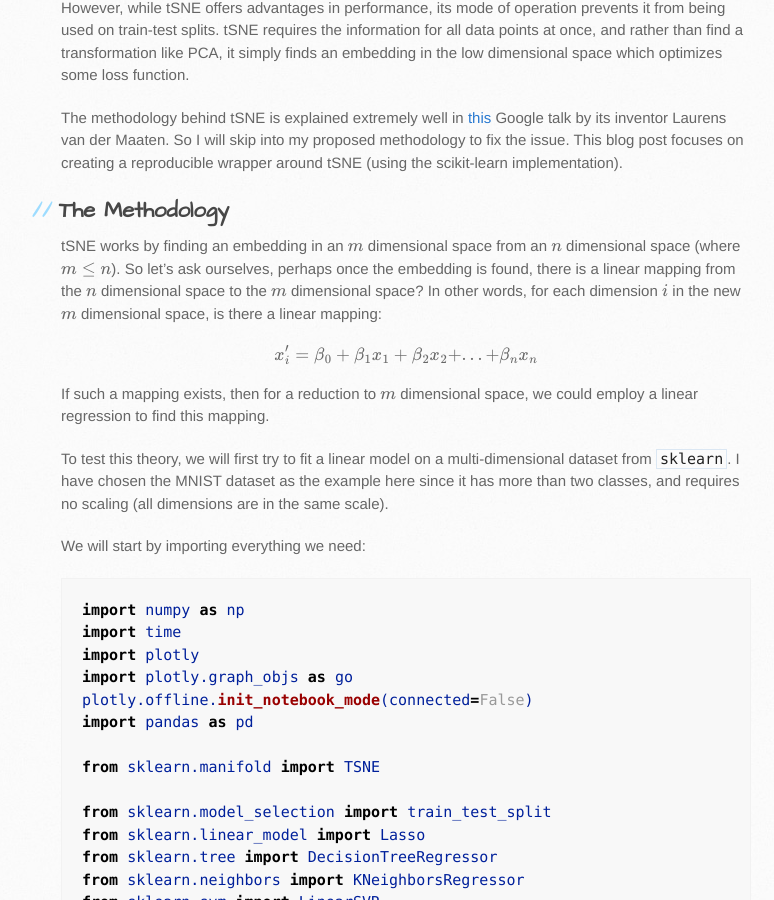
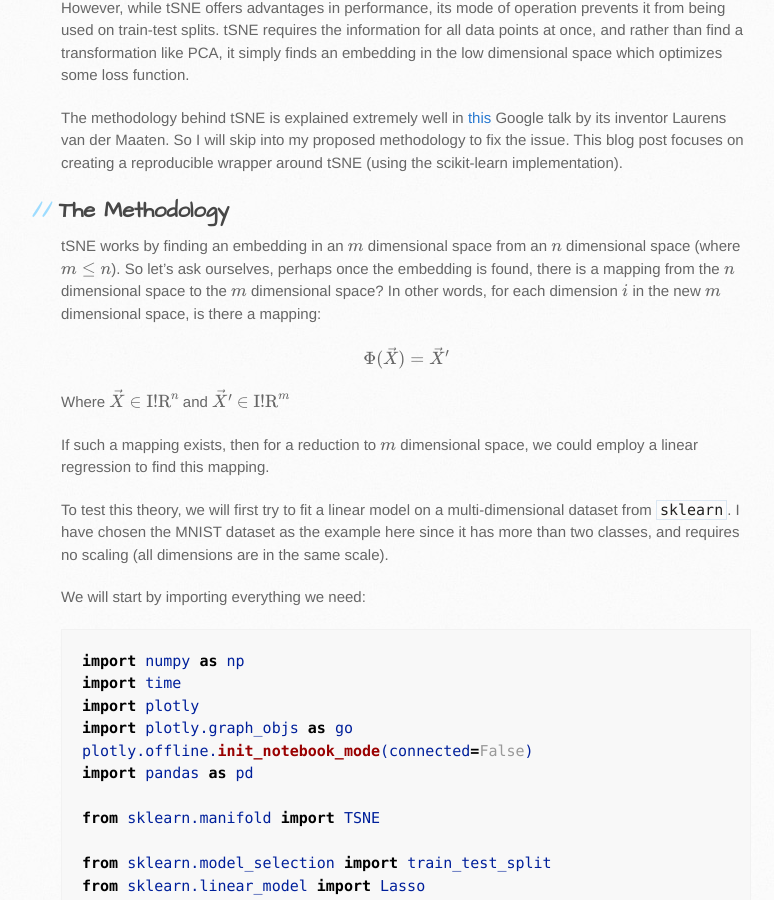
Before and after one commit to bshabashFD/bshabashFD.github.io_old2, a Jekyll site: the page built from stage4.md, in a window 1280 px wide and 900 px high, scrolled down 499 px. Shown: the whole window, without its empty margins (109-883 px from the left). Built offline with Jekyll 4.4.1, drawn with Linux system fonts in a browser that asks for light colours; formulas are drawn with MathJax 3; a script that is not in the unit is left out.

Commit message:
Update stage4.md
fixed intro to discuss non-linear mapping

```diff
--- a/stage4.md
+++ b/stage4.md
@@ -15,9 +15,11 @@ The methodology behind tSNE is explained extremely well in [this](https://www.yo
 
 ## The Methodology
 
-tSNE works by finding an embedding in an $m$ dimensional space from an $n$ dimensional space (where $m \le n$). So let's ask ourselves, perhaps once the embedding is found, there is a linear mapping from the $n$ dimensional space to the $m$ dimensional space? In other words, for each dimension $i$ in the new $m$ dimensional space, is there a linear mapping:
+tSNE works by finding an embedding in an $m$ dimensional space from an $n$ dimensional space (where $m \le n$). So let's ask ourselves, perhaps once the embedding is found, there is a mapping from the $n$ dimensional space to the $m$ dimensional space? In other words, for each dimension $i$ in the new $m$ dimensional space, is there a mapping:
 
-$$x'_i = \beta_0 + \beta_1 x_1 + \beta_2 x_2 + ... + \beta_n x_n$$
+$$\Phi(\vec{X}) = \vec{X}'$$
+
+Where $\vec{X} \in {\rm I\!R}^n$ and $\vec{X}' \in {\rm I\!R}^m$
 
 If such a mapping exists, then for a reduction to $m$ dimensional space, we could employ a linear regression to find this mapping.
 
```
